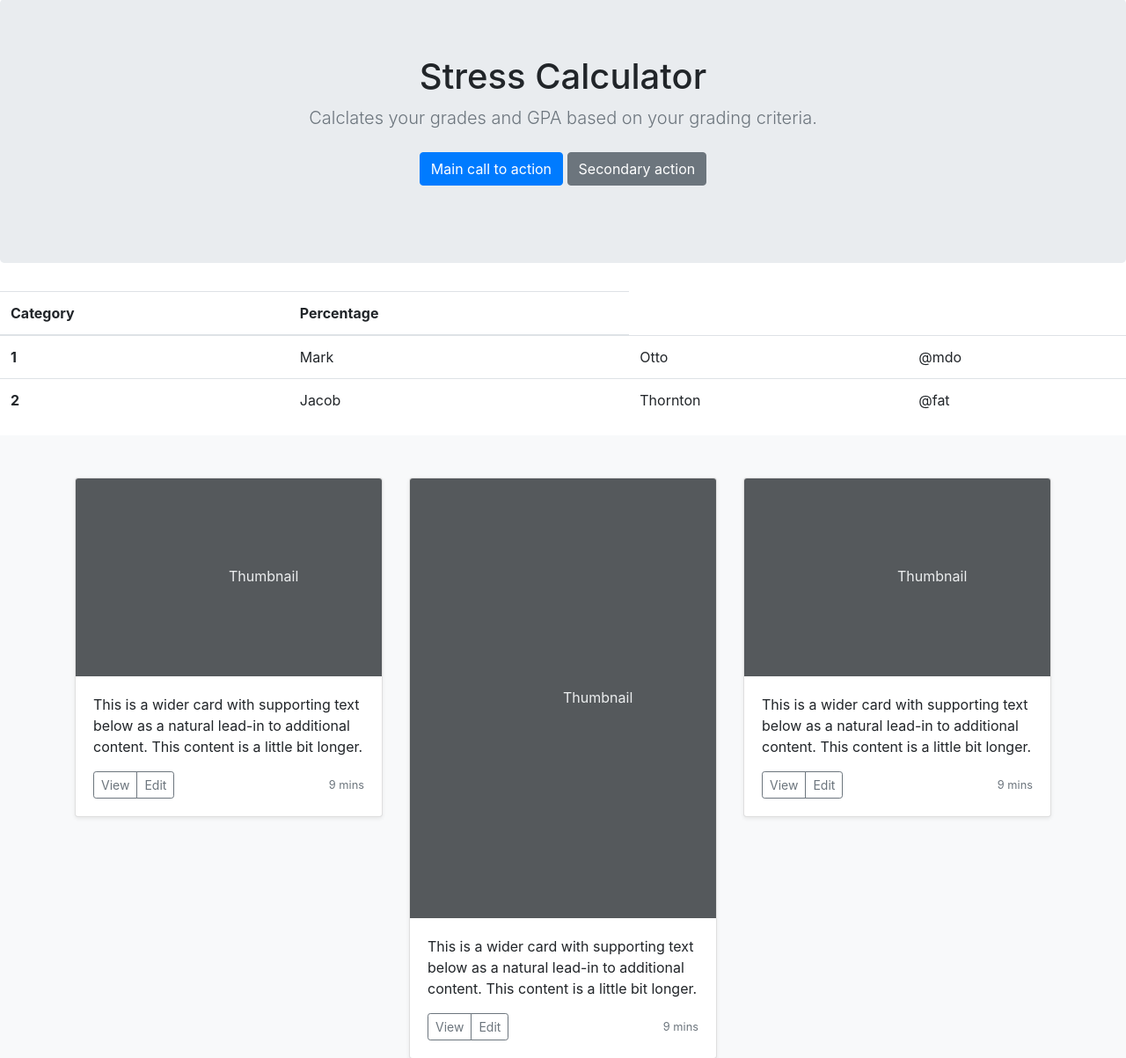
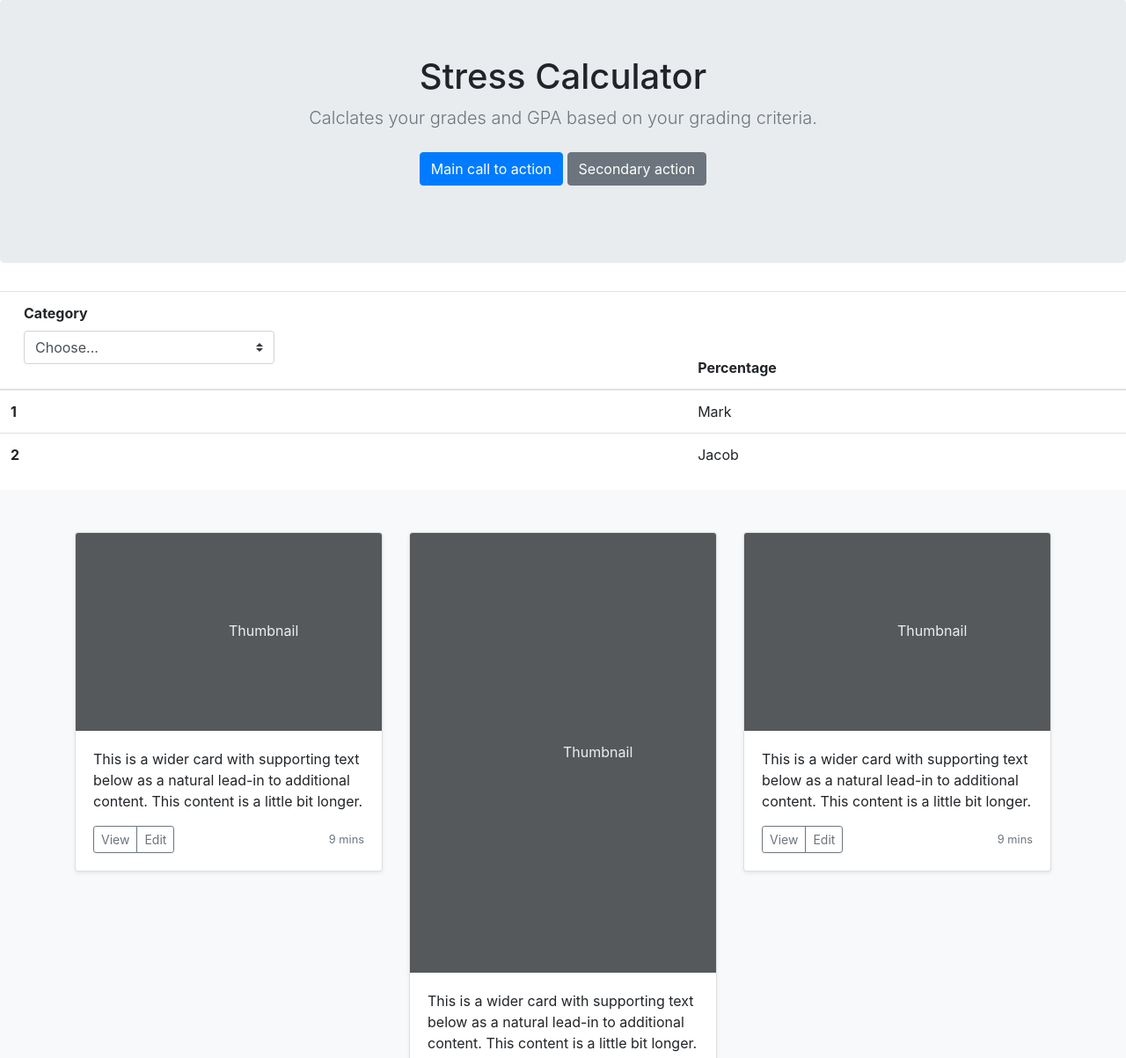
Before and after one commit to sarora324/grades, a Flask app: page / in a window 1280 px wide. Shown: the part 57-1260 px from the top of the page at 88% size. Run offline with Flask 2, Linux system fonts and the light colour scheme; some libraries are stand-ins or nearby versions.

Commit message:
Update homepage.html

```diff
--- a/PoopGroup/templates/homepage.html
+++ b/PoopGroup/templates/homepage.html
@@ -82,7 +82,20 @@
     <table class="table">
     <thead>
     <tr>
-      <th scope="col">Category</th>
+      <th scope="col">
+        <div class="col-md-5 mb-3">
+                <label for="category">Category</label>
+                <select class="custom-select d-block w-100" id="category" required="">
+                  <option value="">Choose...</option>
+                  <option>Exams</option>
+                  <option>Quizzes</option>
+                  <option>Homework</option>
+                </select>
+                <div class="invalid-feedback">
+                  Please select a valid category.
+                </div>
+          </div>
+        </th>
       <th scope="col">Percentage</th>
 
     </tr>
@@ -91,14 +104,14 @@
     <tr>
       <th scope="row">1</th>
       <td>Mark</td>
-      <td>Otto</td>
-      <td>@mdo</td>
+
+
     </tr>
     <tr>
       <th scope="row">2</th>
       <td>Jacob</td>
-      <td>Thornton</td>
-      <td>@fat</td>
+
+    </tr>
 
     </tr>
     </tbody>
```
